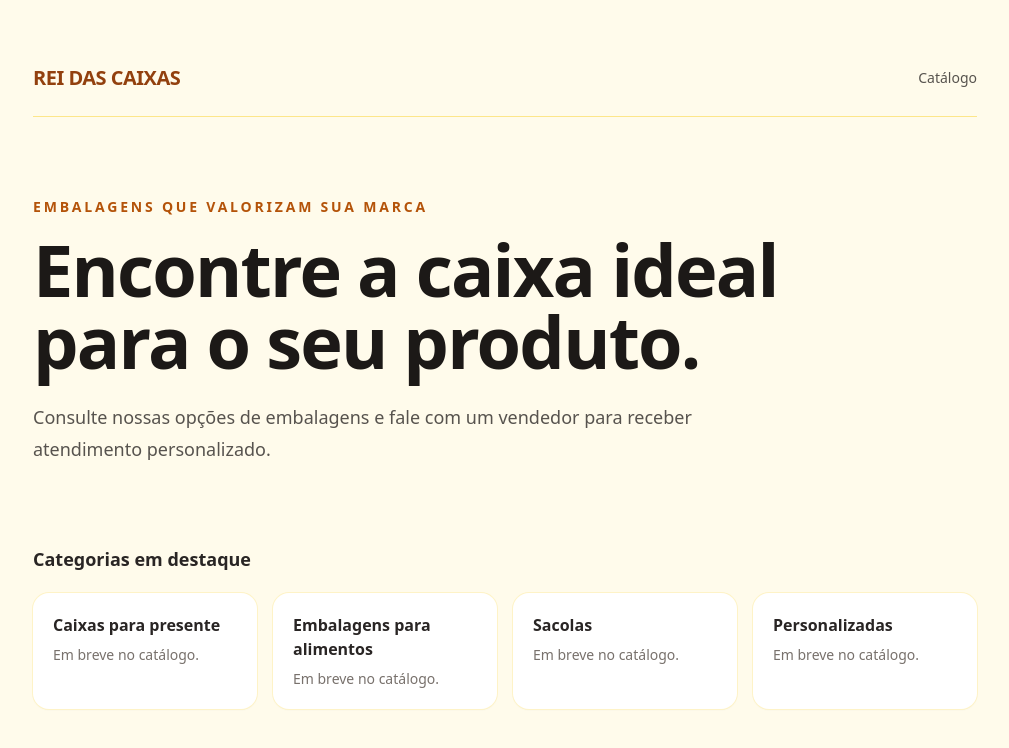
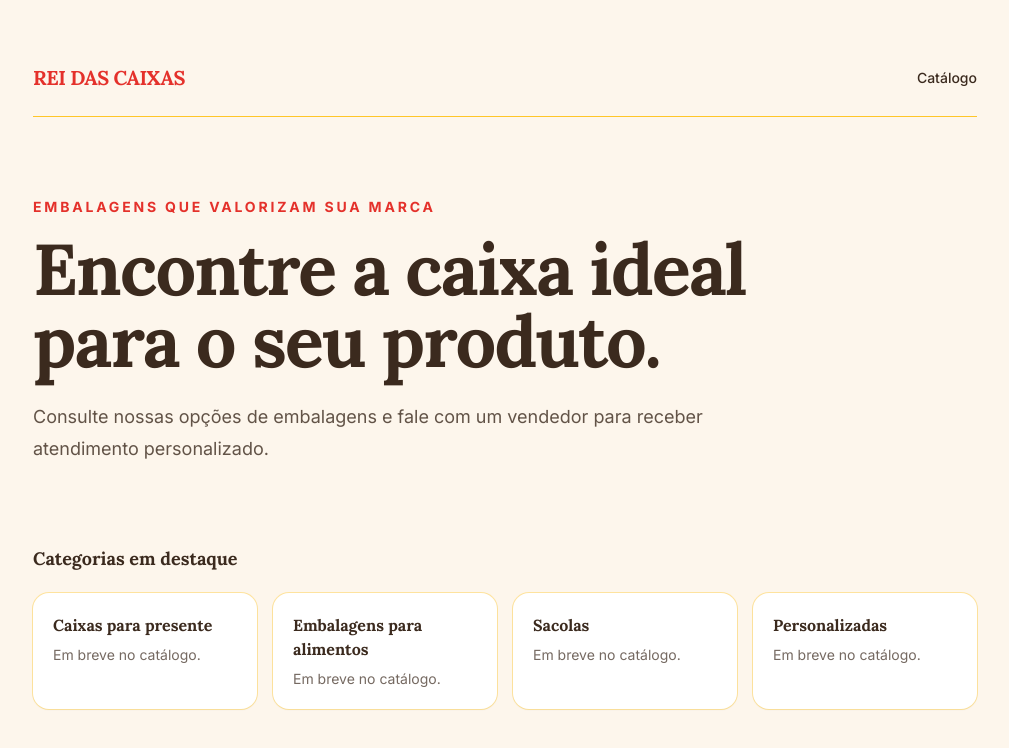
Before and after one commit to jhonat4n/Catalogo-ReiDasCaixas, a Next.js app: page / in a window 1280 px wide. Shown: the top 748 px of the page, without its empty margins (135-1144 px from the left). Built offline with nearby package versions, Linux system fonts and the light colour scheme.

Commit message:
feat: add catalog visual identity foundation

```diff
--- a/app/globals.css
+++ b/app/globals.css
@@ -12,6 +12,6 @@
 
 body {
   margin: 0;
-  background: #fffbeb;
-  color: #292524;
+  background: #fdf6ec;
+  color: #3b2a1e;
 }
--- a/app/layout.tsx
+++ b/app/layout.tsx
@@ -1,5 +1,17 @@
 import type { Metadata } from "next";
+import { Inter, Lora } from "next/font/google";
 import "./globals.css";
+
+const inter = Inter({
+  subsets: ["latin"],
+  variable: "--font-inter",
+});
+
+const lora = Lora({
+  subsets: ["latin"],
+  variable: "--font-lora",
+  weight: ["700"],
+});
 
 export const metadata: Metadata = {
   title: "Rei das Caixas | Catálogo",
@@ -13,7 +25,7 @@ export default function RootLayout({
 }>) {
   return (
     <html lang="pt-BR">
-      <body>{children}</body>
+      <body className={`${inter.variable} ${lora.variable} font-texto`}>{children}</body>
     </html>
   );
 }
--- a/app/page.tsx
+++ b/app/page.tsx
@@ -3,28 +3,28 @@ const categories = ["Caixas para presente", "Embalagens para alimentos", "Sacola
 export default function Home() {
   return (
     <main className="mx-auto flex min-h-screen max-w-5xl flex-col px-6 py-16 sm:px-10">
-      <header className="flex items-center justify-between border-b border-amber-200 pb-6">
-        <span className="text-xl font-black tracking-tight text-amber-800">REI DAS CAIXAS</span>
-        <span className="text-sm font-medium text-stone-600">Catálogo</span>
+      <header className="flex items-center justify-between border-b border-dourado pb-6">
+        <span className="font-titulo text-xl font-bold tracking-tight text-vermelho">REI DAS CAIXAS</span>
+        <span className="text-sm font-medium text-marrom-escuro">Catálogo</span>
       </header>
 
       <section className="flex flex-1 flex-col justify-center py-20">
-        <p className="mb-4 text-sm font-bold uppercase tracking-[0.2em] text-amber-700">Embalagens que valorizam sua marca</p>
-        <h1 className="max-w-3xl text-5xl font-black tracking-tight text-stone-900 sm:text-7xl">
+        <p className="mb-4 text-sm font-bold uppercase tracking-[0.2em] text-vermelho">Embalagens que valorizam sua marca</p>
+        <h1 className="font-titulo max-w-3xl text-5xl font-bold tracking-tight text-marrom-escuro sm:text-7xl">
           Encontre a caixa ideal para o seu produto.
         </h1>
-        <p className="mt-6 max-w-2xl text-lg leading-8 text-stone-600">
+        <p className="mt-6 max-w-2xl text-lg leading-8 text-marrom-escuro/80">
           Consulte nossas opções de embalagens e fale com um vendedor para receber atendimento personalizado.
         </p>
       </section>
 
       <section aria-labelledby="categorias" className="pb-8">
-        <h2 id="categorias" className="mb-5 text-lg font-bold text-stone-800">Categorias em destaque</h2>
+        <h2 id="categorias" className="font-titulo mb-5 text-lg font-bold text-marrom-escuro">Categorias em destaque</h2>
         <div className="grid gap-4 sm:grid-cols-2 lg:grid-cols-4">
           {categories.map((category) => (
-            <article key={category} className="rounded-2xl bg-white p-5 shadow-sm ring-1 ring-amber-100">
-              <h3 className="font-semibold text-stone-800">{category}</h3>
-              <p className="mt-2 text-sm text-stone-500">Em breve no catálogo.</p>
+            <article key={category} className="rounded-2xl bg-white p-5 shadow-sm ring-1 ring-dourado/40">
+              <h3 className="font-titulo font-bold text-marrom-escuro">{category}</h3>
+              <p className="mt-2 text-sm text-marrom-escuro/70">Em breve no catálogo.</p>
             </article>
           ))}
         </div>
--- a/tailwind.config.ts
+++ b/tailwind.config.ts
@@ -3,7 +3,19 @@ import type { Config } from "tailwindcss";
 const config: Config = {
   content: ["./app/**/*.{js,ts,jsx,tsx,mdx}"],
   theme: {
-    extend: {},
+    extend: {
+      colors: {
+        vermelho: "#E4312B",
+        dourado: "#FFC629",
+        "marrom-escuro": "#3B2A1E",
+        creme: "#FDF6EC",
+        whatsapp: "#25D366",
+      },
+      fontFamily: {
+        titulo: ["var(--font-lora)", "serif"],
+        texto: ["var(--font-inter)", "sans-serif"],
+      },
+    },
   },
   plugins: [],
 };
```
Also changed, not shown: 2 other files (tests, documents, lock files or other folders).
